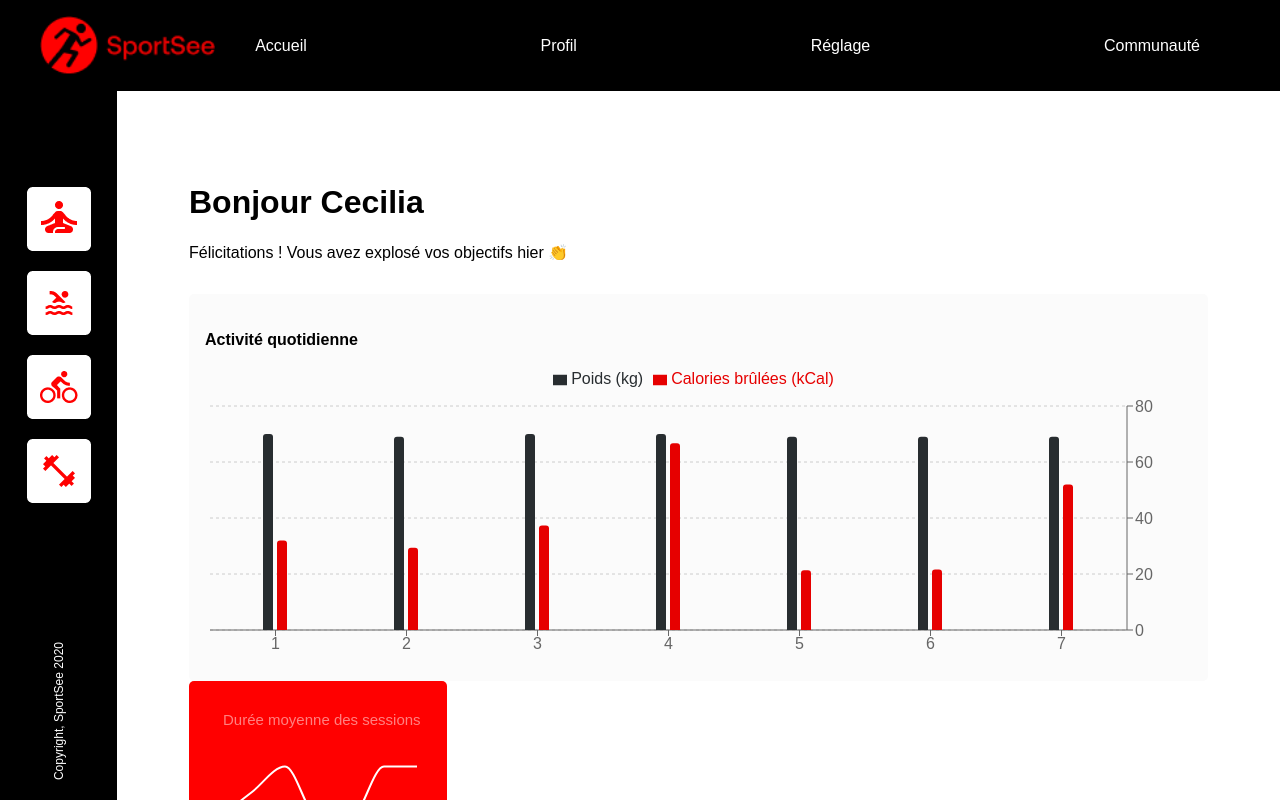
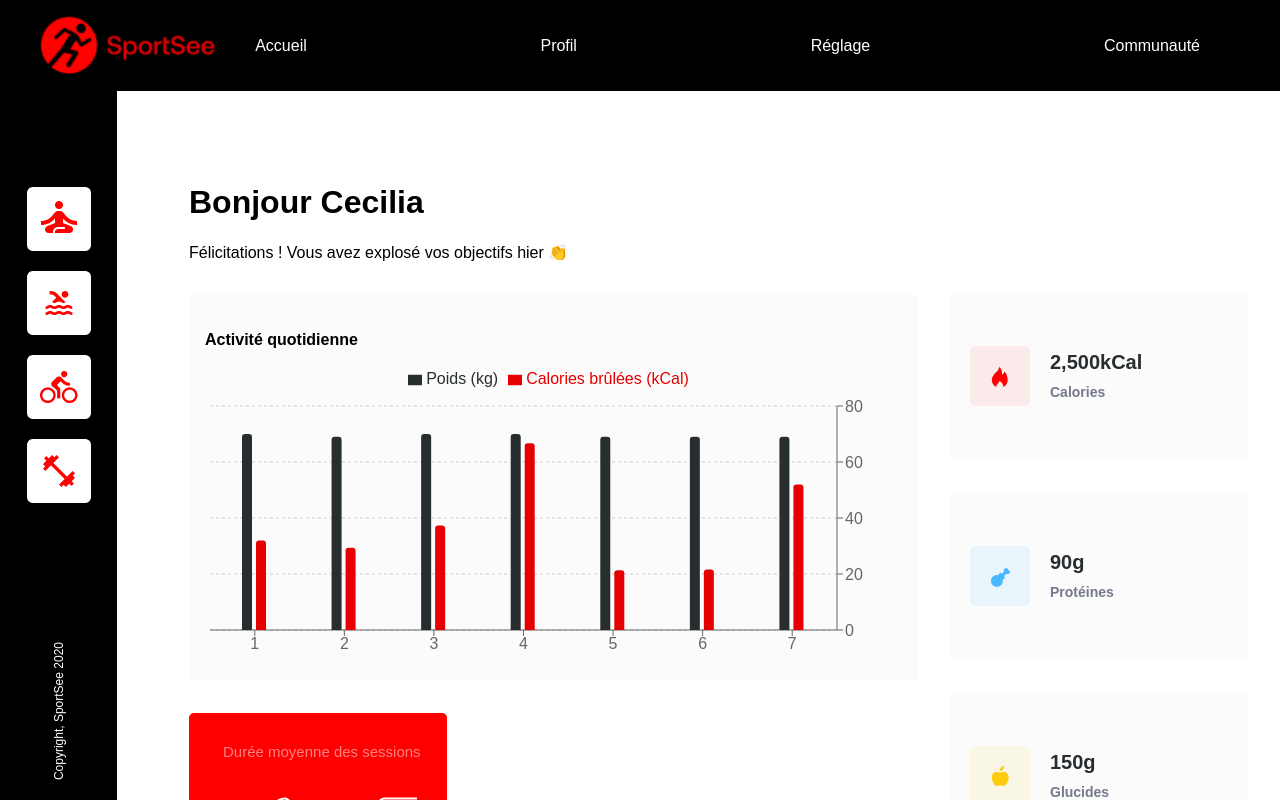
Before and after one commit to LikeMika/SportSeeFE, a React (Vite) app: page /profile in a window 1280 px wide. Shown: the top 800 px of the page. Built offline with nearby package versions, Linux system fonts and the light colour scheme.

Commit message:
User Story #15 - adding Stat Cards on the right side

```diff
--- a/src/components/DailyActivityChart.jsx
+++ b/src/components/DailyActivityChart.jsx
@@ -1,8 +1,8 @@
 import { BarChart, Bar, XAxis, YAxis, CartesianGrid, Tooltip, Legend, ResponsiveContainer } from "recharts";
-
+import "../style/DailyActivityChart.css";
 const DailyActivityChart = ({ data }) => {
   return (
-    <div className="chart-container" style={{ marginTop: "2rem", background: "#fbfbfb", padding: "1rem", borderRadius: "5px" }}>
+    <div className="chart-container">
       <h4 style={{ marginBottom: "1rem" }}>Activité quotidienne</h4>
       <ResponsiveContainer width="100%" height={300}>
         <BarChart data={data}>
--- a/src/components/Dashboard.jsx
+++ b/src/components/Dashboard.jsx
@@ -3,11 +3,16 @@ import Welcome from "../components/Welcome";
 import DailyActivityChart from "./DailyActivityChart.jsx";
 import { getUserById, getUserActivity, getUserAverageSessions } from "../services/userService";
 import DailySession from "./DailySessionsLineChart.jsx";
+import { formatKeyData } from "../utils/formatKeyData";
+import StatCard from "./StatCard";
+import "../style/Dashboard.css";
 
 const Dashboard = ({ userId }) => {
   const [userData, setUserData] = useState(null);
   const [activityData, setActivityData] = useState([]);
   const [activitySession, setSessionsData] = useState([]);
+
+
 
   useEffect(() => {
     async function fetchData() {
@@ -27,14 +32,34 @@ const Dashboard = ({ userId }) => {
   }, [userId]);
 
   if (!userData) return <p></p>;
+  const keyData = userData.keyData;
+  const stats = formatKeyData(keyData);
 
   return (
-    <div className="dashboard-container" style={{ padding: "2rem" }}>
-      <Welcome firstName={userData.firstName} />
-      <DailyActivityChart data={activityData} />
-      <DailySession data={activitySession} />
+  <div className="dashboard-container">
+    <Welcome firstName={userData.firstName} />
+
+    <div className="dashboard-content">
+
+      <div className="dashboard-charts">
+        <DailyActivityChart data={activityData} />
+        <DailySession data={activitySession} />
+      </div>
+      <div className="stats-column">
+        {stats.map((stat) => (
+          <StatCard
+            key={stat.id}
+            icon={stat.icon}
+            alt={stat.alt}
+            value={stat.value}
+            label={stat.label}
+          />
+        ))}
+      </div>
     </div>
+  </div>
   );
 };
 
+
 export default Dashboard;
--- /dev/null
+++ b/src/components/StatCard.jsx
@@ -0,0 +1,14 @@
+import React from "react";
+import "../style/StatCard.css";
+
+export default function StatCard({ icon, alt, value, label }) {
+  return (
+    <div className="stat-card">
+      <img src={icon} alt={alt} className="stat-icon" />
+      <div className="stat-info">
+        <p className="stat-value">{value}</p>
+        <p className="stat-label">{label}</p>
+      </div>
+    </div>
+  );
+}
--- /dev/null
+++ b/src/style/DailyActivityChart.css
@@ -0,0 +1,5 @@
+.chart-container {
+    background-color: #fbfbfb;
+    padding: 1rem;
+    border-radius: 5px;
+}
--- /dev/null
+++ b/src/style/Dashboard.css
@@ -0,0 +1,27 @@
+.dashboard-container {
+  padding: 2rem;
+}
+
+.dashboard-content {
+  display: flex;
+  justify-content: space-between;
+  align-items: flex-start;
+  gap: 2rem;
+  margin-top: 2rem;
+}
+
+/* Partie des graphiques à gauche */
+.dashboard-charts {
+  flex: 1;
+  display: flex;
+  flex-direction: column;
+  gap: 2rem;
+}
+
+/* Colonne des StatCards à droite */
+.stats-column {
+  width: 258px;
+  display: flex;
+  flex-direction: column;
+  gap: 1rem;
+}
--- /dev/null
+++ b/src/style/StatCard.css
@@ -0,0 +1,37 @@
+.stat-card {
+  width: 258px;
+  height: 124px;
+  background-color: #fbfbfb;
+  display: flex;
+  align-items: center;
+  padding: 20px;
+  border-radius: 5px;
+  margin-bottom: 20px;
+}
+
+.stat-icon {
+  width: 60px;
+  height: 60px;
+  margin-right: 20px;
+}
+
+.stat-info {
+  display: flex;
+  flex-direction: column;
+  justify-content: center;
+  gap: 10px;
+}
+
+.stat-value {
+  font-size: 20px;
+  font-weight: bold;
+  color: #282d30;
+  margin: 0;
+}
+
+.stat-label {
+  font-size: 14px;
+  font-weight: bold;
+  color: #74798c;
+  margin: 0;
+}
--- a/src/utils/formatKeyData.jsx
+++ b/src/utils/formatKeyData.jsx
@@ -4,28 +4,28 @@ export function formatKeyData(keyData) {
       id: "calories",
       label: "Calories",
       value: keyData.calorieCount.toLocaleString() + "kCal",
-      icon: "../assets/calories-icon.png",
+      icon: "src/assets/calories-icon.png",
       alt: "Calories icon"
     },
     {
       id: "proteins",
       label: "Protéines",
       value: keyData.proteinCount + "g",
-      icon: "../assets/protein-icon.png",
+      icon: "src/assets/protein-icon.png",
       alt: "Proteins icon"
     },
     {
       id: "carbs",
       label: "Glucides",
       value: keyData.carbohydrateCount + "g",
-      icon: "../assets/carbs-icon.png",
+      icon: "src/assets/carbs-icon.png",
       alt: "Carbs icon"
     },
     {
       id: "lipids",
       label: "Lipides",
       value: keyData.lipidCount + "g",
-      icon: "../assets/fat-icon.png",
+      icon: "src/assets/fat-icon.png",
       alt: "Lipids icon"
     }
   ];
```
